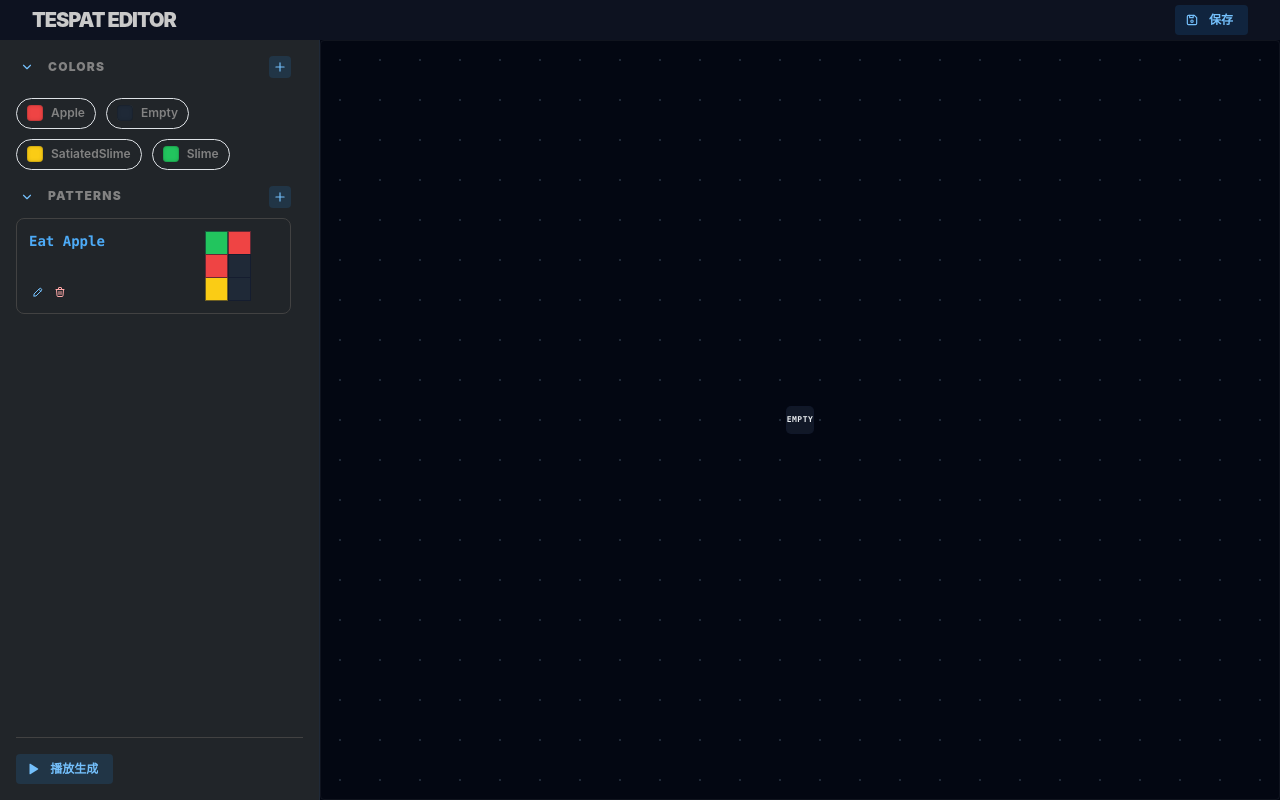
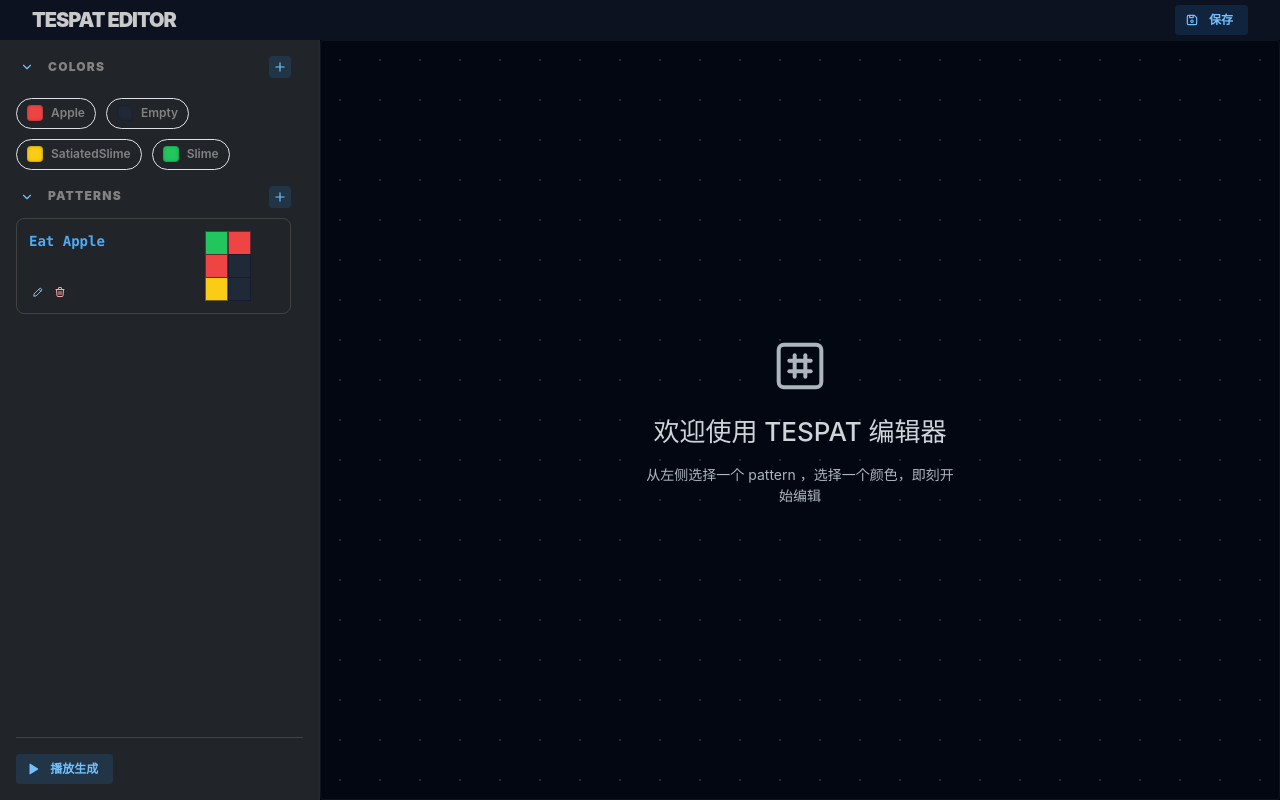
Before and after one commit to Fancyflame/tespat-engine, a React (Vite) app in the folder tespat-web/: page / in a window 1280 px wide. Built offline with nearby package versions, Linux system fonts and the light colour scheme.

Commit message:
feat: web添加欢迎页面

```diff
--- a/tespat-web/src/App.tsx
+++ b/tespat-web/src/App.tsx
@@ -23,7 +23,8 @@ import styles from "./App.module.css";
 import GridDisplaySlider from "./components/GridDisplaySlider/GridDisplaySlider";
 import { CtrlDragPannable } from "./components/CtrlDragPannable/CtrlDragPannable";
 import { GridDisplay2D } from "./components/GridDisplay2D/GridDisplay2D";
-import { useEditor } from "./EditorData";
+import Welcome from "./components/Welcome/Welcome";
+import { useEditor, getSelectedPatternId } from "./EditorData";
 import { useProject } from "./ProjectData";
 import { GridEditResizer } from "./components/GridEditResizer/GridEditResizer";
 
@@ -33,7 +34,7 @@ export default function App() {
 
     useEffect(() => {
         // 仅在选中某个 pattern 时，将主编辑区内容实时回写到该规则
-        const selectedPatternId = editor.selectedPatternId;
+        const selectedPatternId = getSelectedPatternId(editor.displayMode);
         if (!selectedPatternId) return;
 
         setProject((prev) => {
@@ -60,7 +61,7 @@ export default function App() {
             return { ...prev, patterns };
         });
     }, [
-        editor.selectedPatternId,
+        editor.displayMode,
         editor.editingGrid.width,
         editor.editingGrid.data,
         setProject,
@@ -82,7 +83,16 @@ export default function App() {
                             fw={900}
                             size="xl"
                             lts={-1}
-                            style={{ userSelect: "none" }}
+                            style={{
+                                userSelect: "none",
+                                cursor: "pointer",
+                            }}
+                            onClick={() =>
+                                setEditor((prev) => ({
+                                    ...prev,
+                                    displayMode: { mode: "welcome" },
+                                }))
+                            }
                         >
                             {"TESPAT EDITOR"}
                         </Text>
@@ -107,16 +117,12 @@ export default function App() {
                 <Box className={styles.UIStack}>
                     <Box className={styles.canvasStage}>
                         <CtrlDragPannable className={styles.canvasPlaceholder}>
-                            {editor.displayMode === "editor" &&
-                            editor.selectedPatternId !== null ? (
+                            {editor.displayMode.mode === "editor" ? (
                                 <GridEditResizer>
                                     <GridDisplay2D
                                         width={editor.editingGrid.width}
                                         data={editor.editingGrid.data}
-                                        enableEdit={
-                                            editor.enableEdit &&
-                                            editor.selectedPatternId !== null
-                                        }
+                                        enableEdit={editor.enableEdit}
                                         onChangeData={(nextData) =>
                                             setEditor((prev) => ({
                                                 ...prev,
@@ -128,24 +134,14 @@ export default function App() {
                                         }
                                     />
                                 </GridEditResizer>
-                            ) : (
-                                <GridDisplay2D
-                                    width={editor.editingGrid.width}
-                                    data={editor.editingGrid.data}
-                                    onChangeData={(nextData) =>
-                                        setEditor((prev) => ({
-                                            ...prev,
-                                            editingGrid: {
-                                                ...prev.editingGrid,
-                                                data: nextData,
-                                            },
-                                        }))
-                                    }
-                                />
-                            )}
+                            ) : editor.displayMode.mode === "welcome" ? (
+                                <Welcome />
+                            ) : null}
                         </CtrlDragPannable>
                     </Box>
-                    {editor.displayMode === "playback" && <GridDisplaySlider />}
+                    {editor.displayMode.mode === "playback" && (
+                        <GridDisplaySlider />
+                    )}
                 </Box>
             </AppShell.Main>
         </AppShell>
--- a/tespat-web/src/EditorData.tsx
+++ b/tespat-web/src/EditorData.tsx
@@ -12,17 +12,30 @@ export interface EditingGrid {
     data: string[];
 }
 
+export type DisplayMode =
+    | {
+          mode: "welcome" | "playback";
+      }
+    | {
+          mode: "editor";
+          /** 当前选中的 pattern id */
+          selectedPatternId: string;
+      };
+
+/** 从 displayMode 中获取当前选中的 pattern id（仅 editor 模式时有值） */
+export function getSelectedPatternId(displayMode: DisplayMode): string | null {
+    return displayMode.mode === "editor" ? displayMode.selectedPatternId : null;
+}
+
 export interface EditorData {
     /** 当前选中的颜色名（用于绘制） */
     selectedColor: string | null;
-    /** 当前选中的 pattern id（null 表示未选中） */
-    selectedPatternId: string | null;
     /** 主编辑器当前正在编辑的网格对象 */
     editingGrid: EditingGrid;
     /** 是否允许编辑（拖拽、调整尺寸等会临时关闭） */
     enableEdit: boolean;
     /** 当前显示模式：编辑 or 回放 */
-    displayMode: "playback" | "editor";
+    displayMode: DisplayMode;
 }
 
 interface EditorContextType {
@@ -35,13 +48,12 @@ const EditorContext = createContext<EditorContextType | undefined>(undefined);
 export const EditorProvider = ({ children }: { children: ReactNode }) => {
     const [editor, setEditor] = useState<EditorData>({
         selectedColor: null,
-        selectedPatternId: null,
         editingGrid: {
             width: 0,
             data: [],
         },
         enableEdit: false,
-        displayMode: "editor",
+        displayMode: { mode: "welcome" },
     });
 
     return (
--- a/tespat-web/src/components/Sidebar/ColorSection.tsx
+++ b/tespat-web/src/components/Sidebar/ColorSection.tsx
@@ -231,7 +231,12 @@ const ColorCapsule = memo(function ColorCapsule({
                         </Stack>
                     </Popover.Dropdown>
                 </Popover>
-                <Text size="xs" c={selected ? "dark" : "dimmed"} fw={600}>
+                <Text
+                    size="xs"
+                    c={selected ? "dark" : "dimmed"}
+                    fw={600}
+                    style={{ userSelect: "none" }}
+                >
                     {name}
                 </Text>
             </Group>
--- a/tespat-web/src/components/Sidebar/PatternRulesSection.tsx
+++ b/tespat-web/src/components/Sidebar/PatternRulesSection.tsx
@@ -2,7 +2,7 @@ import { useMemo } from "react";
 import { Stack, ActionIcon } from "@mantine/core";
 import { IconPlus } from "@tabler/icons-react";
 import { PatternRule, useProject } from "../../ProjectData";
-import { useEditor } from "../../EditorData";
+import { useEditor, getSelectedPatternId } from "../../EditorData";
 import { PatternCard } from "./PatternCard";
 import { CollapsibleSection } from "./CollapsibleSection";
 
@@ -33,11 +33,11 @@ export const PatternRulesSection = () => {
             return { ...prev, patterns };
         });
         setEditor((prev) => {
-            if (prev.selectedPatternId !== id) return prev;
+            if (getSelectedPatternId(prev.displayMode) !== id) return prev;
             return {
                 ...prev,
-                selectedPatternId: null,
                 enableEdit: false,
+                displayMode: { mode: "welcome" },
             };
         });
     };
@@ -47,13 +47,12 @@ export const PatternRulesSection = () => {
         if (!rule) return;
         setEditor((prev) => ({
             ...prev,
-            selectedPatternId: id,
             editingGrid: {
                 width: rule.width,
                 data: rule.pattern,
             },
             enableEdit: true,
-            displayMode: "editor",
+            displayMode: { mode: "editor", selectedPatternId: id },
         }));
     };
 
@@ -87,13 +86,12 @@ export const PatternRulesSection = () => {
 
         setEditor((prev) => ({
             ...prev,
-            selectedPatternId: newId,
             editingGrid: {
                 width: 0,
                 data: [],
             },
             enableEdit: true,
-            displayMode: "editor",
+            displayMode: { mode: "editor", selectedPatternId: newId },
         }));
     };
 
@@ -118,7 +116,7 @@ export const PatternRulesSection = () => {
                     <PatternCard
                         key={id}
                         rule={rule}
-                        selected={editor.selectedPatternId === id}
+                        selected={getSelectedPatternId(editor.displayMode) === id}
                         onSelect={() => handleSelectRule(id)}
                         onRename={(newName) => handleRenameRule(id, newName)}
                         onDelete={() => handleDeleteRule(id)}
--- /dev/null
+++ b/tespat-web/src/components/Welcome/Welcome.tsx
@@ -0,0 +1,22 @@
+import { Center, Stack, Text, Title } from "@mantine/core";
+import { IconGridPattern } from "@tabler/icons-react";
+
+export default function Welcome() {
+    return (
+        <Center h="100%" w="100%">
+            <Stack align="center" gap="md">
+                <IconGridPattern
+                    size={64}
+                    stroke={1.5}
+                    color="var(--mantine-color-gray-5)"
+                />
+                <Title order={2} c="gray.4" fw={500}>
+                    欢迎使用 TESPAT 编辑器
+                </Title>
+                <Text size="sm" c="gray.5" ta="center" maw={320}>
+                    从左侧选择一个 pattern ，选择一个颜色，即刻开始编辑
+                </Text>
+            </Stack>
+        </Center>
+    );
+}
```
